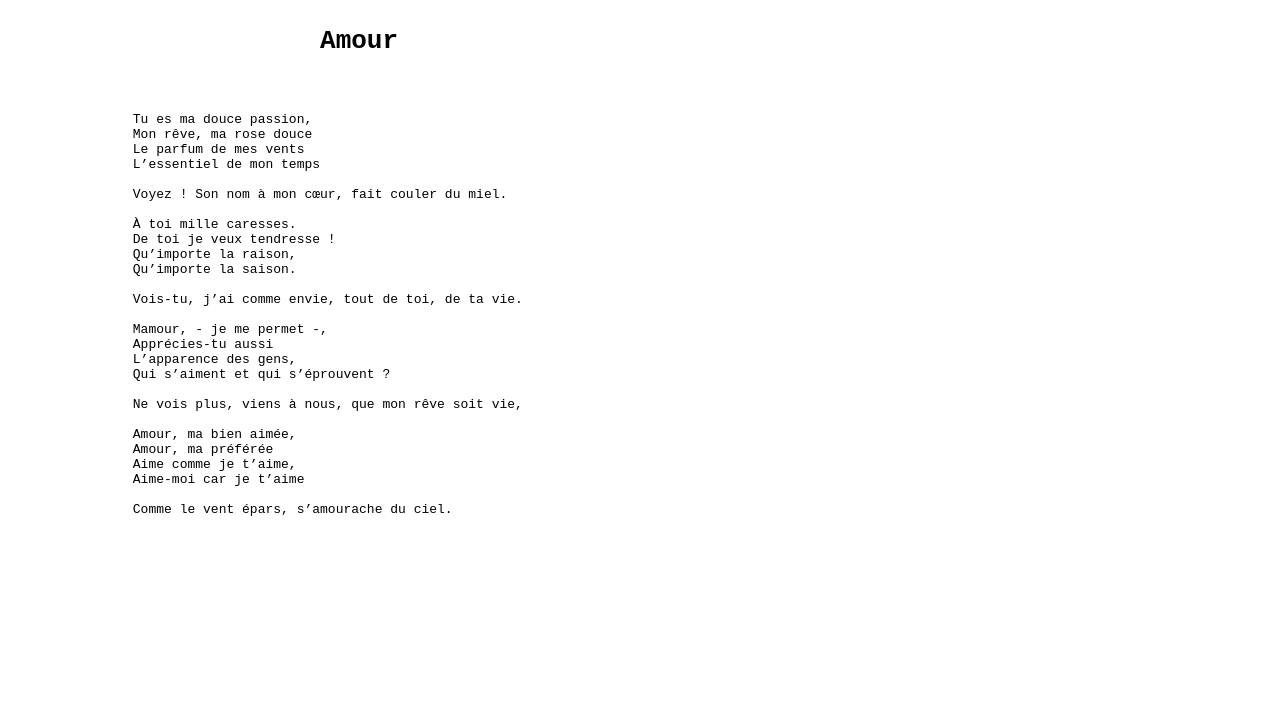
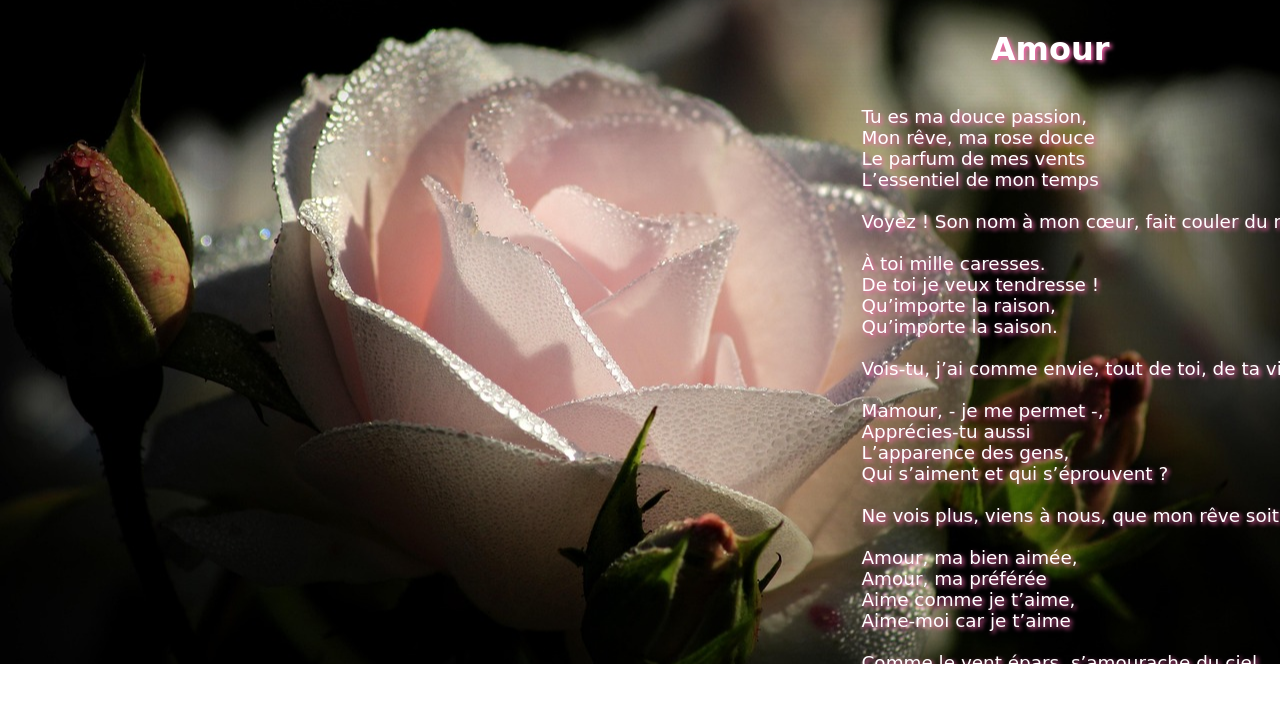
Before and after one commit to Paschalis369/Po-me1, a plain HTML site: page index.html in a window 1280 px wide. Drawn offline with Linux system fonts and the light colour scheme.

Commit message:
Update index.html

```diff
--- a/index.html
+++ b/index.html
@@ -3,7 +3,7 @@
 <head>
     <meta charset="UTF-8">
     <meta name="viewport" content="width=device-width, initial-scale=1.0">
-    <link rel="stylesheet" href="StylePoème.css">
+    <link rel="stylesheet" href="StylePoem.css">
     <title>Poème</title>
 </head>
 <body>
```
